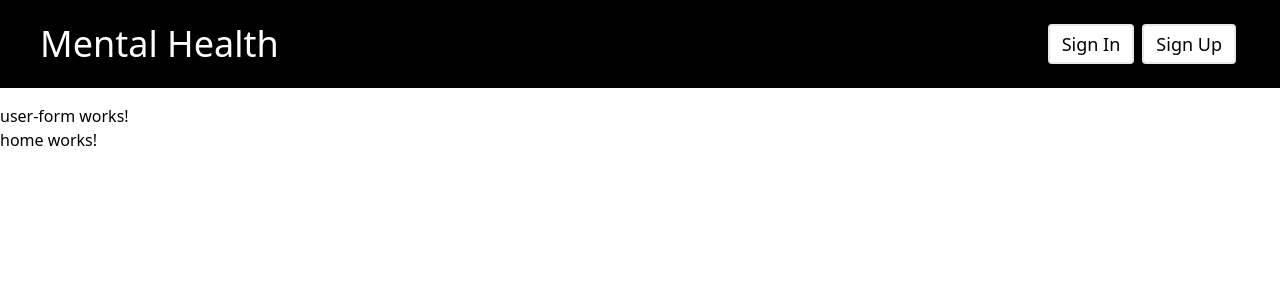
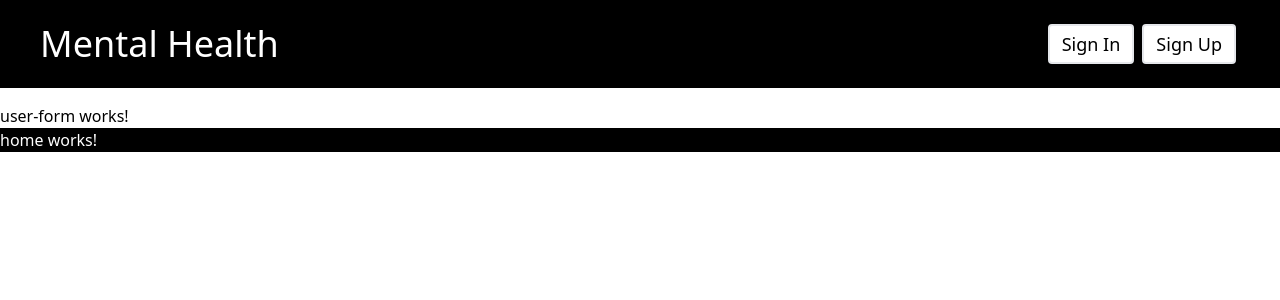
Before and after one commit to dscmsit/Mental-Health-App, an Angular app in the folder front-end/: page / in a window 1280 px wide. Shown: the top 300 px of the page. Built offline with nearby package versions, Linux system fonts and the light colour scheme.

Commit message:
Created Home component.

```diff
--- a/front-end/src/app/Components/home/home.component.html
+++ b/front-end/src/app/Components/home/home.component.html
@@ -1 +1 @@
-<p>home works!</p>
+<p class="bg-black text-white">home works!</p>
```
